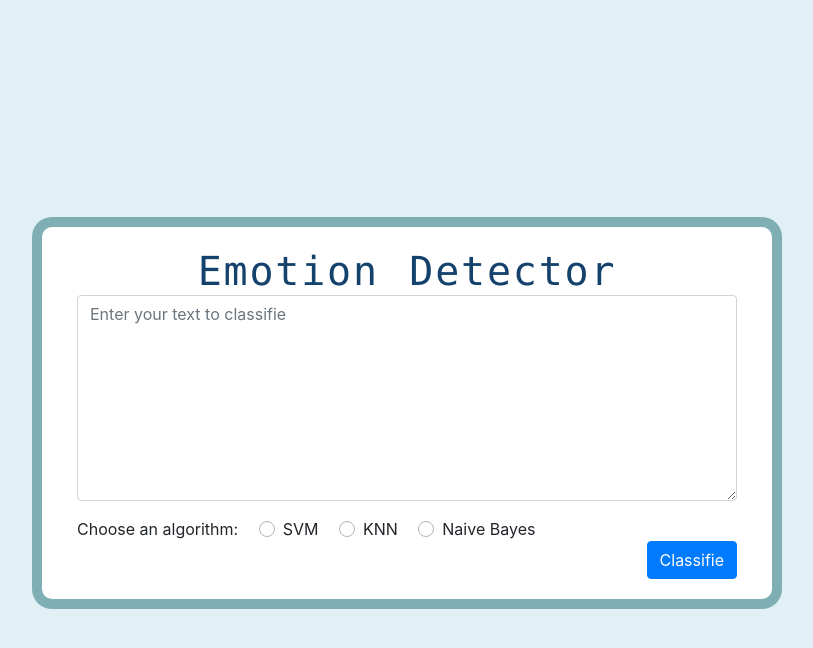
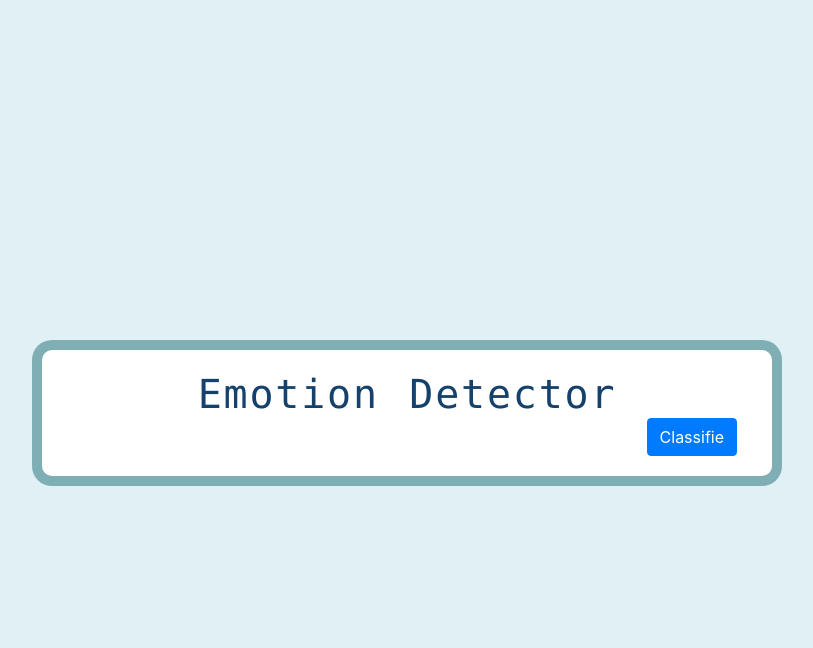
Before and after one commit to ilyes24/emotion-detector, a Django app: page / in a window 1280 px wide. Shown: the top 648 px of the page, without its empty margins (233-1046 px from the left). Run offline with Django 3.2, Linux system fonts and the light colour scheme; some libraries are stand-ins or nearby versions.

Commit message:
updating templates files

```diff
--- a/templates/index.html
+++ b/templates/index.html
@@ -22,33 +22,15 @@
                 </div>
                 <form method="post">
                     {% csrf_token %}
-                    <div class="form-group">
-                        <textarea name="textInput" rows="8" type="text" class="form-control" id="textInput" aria-describedby="arabicTextInput" placeholder="Enter your text to classifie"></textarea>
-                    </div>
-
-                    <div style="padding-left: 0;" class="padding-0 custom-control custom-control-inline">Choose an algorithm:</div>
-                    <div class="custom-control custom-radio custom-control-inline">
-                        <input type="radio" id="SVM" value="SVM" name="Algorithm" class="custom-control-input">
-                        <label class="custom-control-label" for="SVM">SVM</label>
-                    </div>
-                    <div class="custom-control custom-radio custom-control-inline">
-                        <input type="radio" id="KNN" value="KNN" name="Algorithm" class="custom-control-input">
-                        <label class="custom-control-label" for="KNN">KNN</label>
-                    </div>
-                    <div class="custom-control custom-radio custom-control-inline">
-                        <input type="radio" id="Naive" value="Naive" name="Algorithm" class="custom-control-input">
-                        <label class="custom-control-label" for="Naive">Naive Bayes</label>
-                    </div>
-                    <br>
+                    {% for field in form %}
+                        <div class="form-group">
+                            {{ field }}
+                        </div>
+                    {% endfor %}
                     <div class="classifie-btn">
                         <button onclick="classifie()" class="btn btn-primary">Classifie</button>
                     </div>
                 </form>
-                {% if result %}
-                <div class="result">
-                    <p>here the results</p>
-                </div>
-                {% endif %}
             </div>
         </div>
     </div>
```
Also changed, not shown: templates/result.html (+10 -3 lines).
